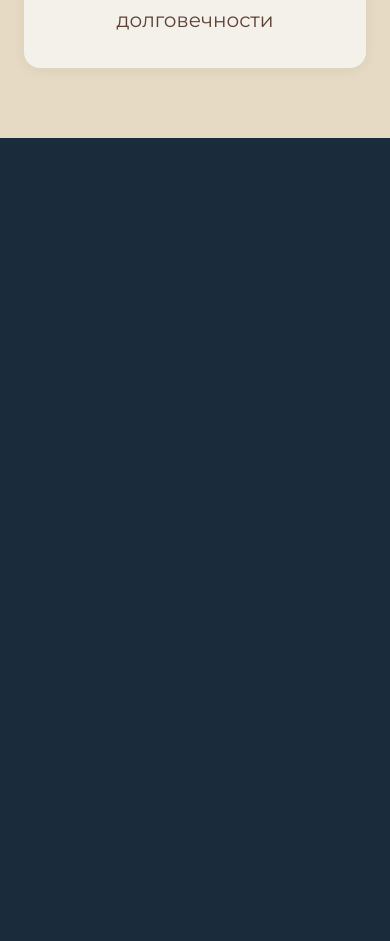
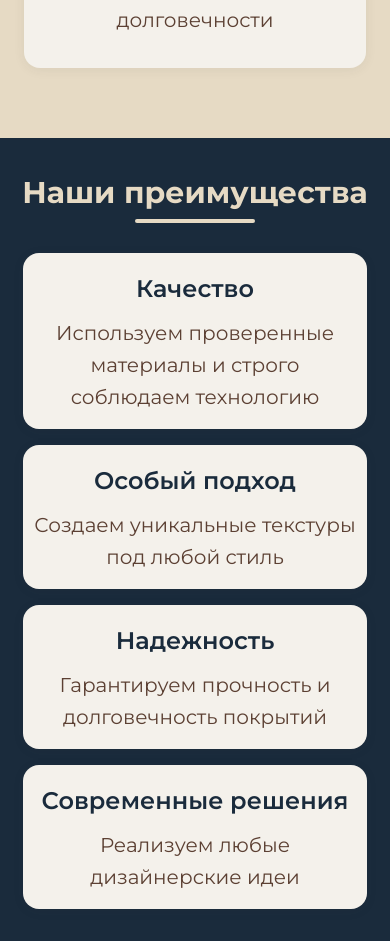
Before and after one commit to disa4148/building-landing, a Next.js app: page / in a window 390 px wide. Shown: the part 3601-4542 px from the top of the page. Before the commit the page ends 3739 px from the top, so only its background shows below. Built offline with nearby package versions, Linux system fonts and the light colour scheme.

Commit message:
feat: features-section

```diff
--- a/src/app/(public)/page.tsx
+++ b/src/app/(public)/page.tsx
@@ -2,6 +2,7 @@ import PromoBanner from '@/src/widgets/PromoBanner/PromoBanner';
 import About from '@/src/widgets/About/About';
 import WorksCarousel from '@/src/widgets/WorksCarousel/WorksCarousel';
 import WorkProcess from '@/src/widgets/WorksProcess/WorksProcess';
+import Features from '@/src/widgets/Features/Features';
 
 const Home: React.FC = () => {
   return (
@@ -10,6 +11,7 @@ const Home: React.FC = () => {
       <About />
       <WorksCarousel />
       <WorkProcess />
+      <Features />
     </>
   );
 };
--- /dev/null
+++ b/src/widgets/Features/Features.module.scss
@@ -0,0 +1,110 @@
+.section {
+  width: 100%;
+  background: #1a2b3c;
+  padding: 40px 0 70px 0;
+  @media (max-width: 600px) {
+    padding: 20px 0 70px 0;
+  }
+}
+
+.container {
+  max-width: 1350px;
+  margin: 0 auto;
+  padding: 0 24px;
+  box-sizing: border-box;
+}
+
+.grid {
+  display: grid;
+  grid-template-columns: 1fr;
+  gap: 32px;
+  margin-top: 40px;
+  @media (max-width: 1340px) {
+    margin-top: 30px;
+    padding: 0 15px;
+  }
+
+  @media (min-width: 768px) {
+    grid-template-columns: 1fr 1fr;
+  }
+  @media (min-width: 1100px) {
+    grid-template-columns: 1fr 1fr 1fr 1fr;
+  }
+}
+
+.card {
+  background: #f4f1eb;
+  border-radius: 16px;
+  padding: 32px;
+  box-shadow: 0 2px 12px 0 rgba(60, 60, 60, 0.07);
+  display: flex;
+  flex-direction: column;
+  align-items: center;
+  transition:
+    box-shadow 0.2s,
+    transform 0.2s;
+  min-height: 220px;
+  text-align: center;
+
+  &:hover {
+    box-shadow: 0 8px 24px 0 rgba(60, 60, 60, 0.13);
+    transform: translateY(-6px);
+  }
+
+  @media (max-width: 900px) {
+    padding: 28px 16px 24px 16px;
+    min-height: 180px;
+  }
+  @media (max-width: 600px) {
+    padding: 18px 8px 16px 8px;
+    min-height: 120px;
+  }
+}
+
+.title {
+  font-size: 1.35rem;
+  font-weight: 600;
+  color: #1a2b3c;
+  margin-bottom: 16px;
+  text-align: center;
+}
+
+.text {
+  font-size: 1.1rem;
+  color: #5c4033;
+  font-weight: 400;
+  line-height: 1.6;
+  text-align: center;
+}
+
+@media (max-width: 900px) {
+  .card {
+    padding: 28px 16px 24px 16px;
+    min-height: 180px;
+  }
+  .title {
+    font-size: 1.5rem !important;
+  }
+  .text {
+    font-size: 1.25rem;
+  }
+}
+
+@media (max-width: 600px) {
+  .section {
+    padding: 32px 0;
+  }
+  .container {
+    padding: 0 8px;
+  }
+  .grid {
+    gap: 16px;
+  }
+  .card {
+    padding: 18px 8px 16px 8px;
+    min-height: 120px;
+  }
+  .title {
+    margin-bottom: 10px;
+  }
+}
--- /dev/null
+++ b/src/widgets/Features/Features.tsx
@@ -0,0 +1,40 @@
+import Title from '@/src/shared/ui/Title/Title';
+
+import css from './Features.module.scss';
+
+const features = [
+  {
+    title: 'Качество',
+    text: 'Используем проверенные материалы и строго соблюдаем технологию',
+  },
+  {
+    title: 'Особый подход',
+    text: 'Создаем уникальные текстуры под любой стиль',
+  },
+  {
+    title: 'Надежность',
+    text: 'Гарантируем прочность и долговечность покрытий',
+  },
+  {
+    title: 'Современные решения',
+    text: 'Реализуем любые дизайнерские идеи',
+  },
+];
+
+const Features = (): JSX.Element => (
+  <section className={css.section}>
+    <div className={css.container}>
+      <Title color="secondary">Наши преимущества</Title>
+      <div className={css.grid}>
+        {features.map((f, i) => (
+          <div className={css.card} key={i}>
+            <div className={css.title}>{f.title}</div>
+            <div className={css.text}>{f.text}</div>
+          </div>
+        ))}
+      </div>
+    </div>
+  </section>
+);
+
+export default Features;
```
